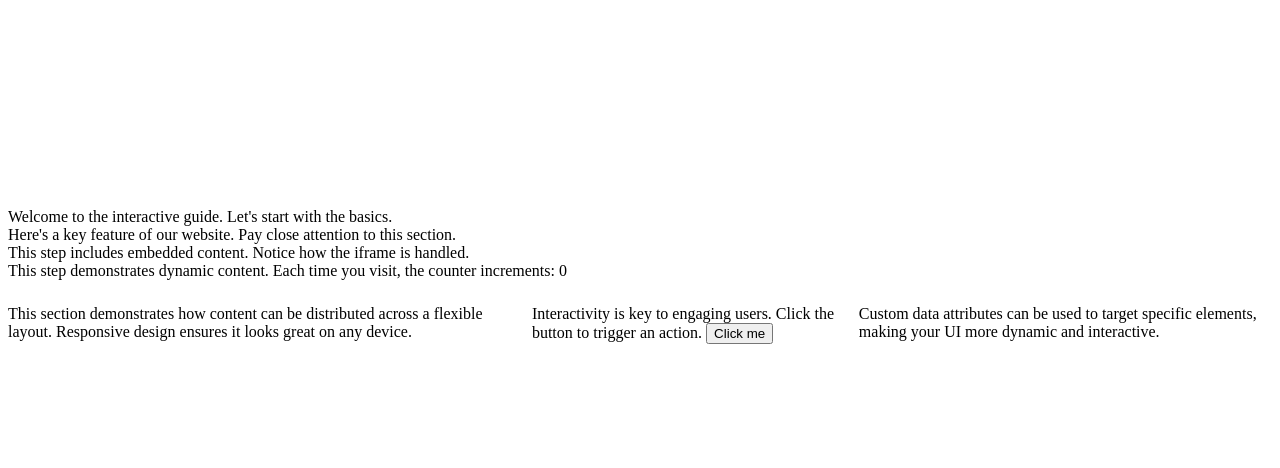
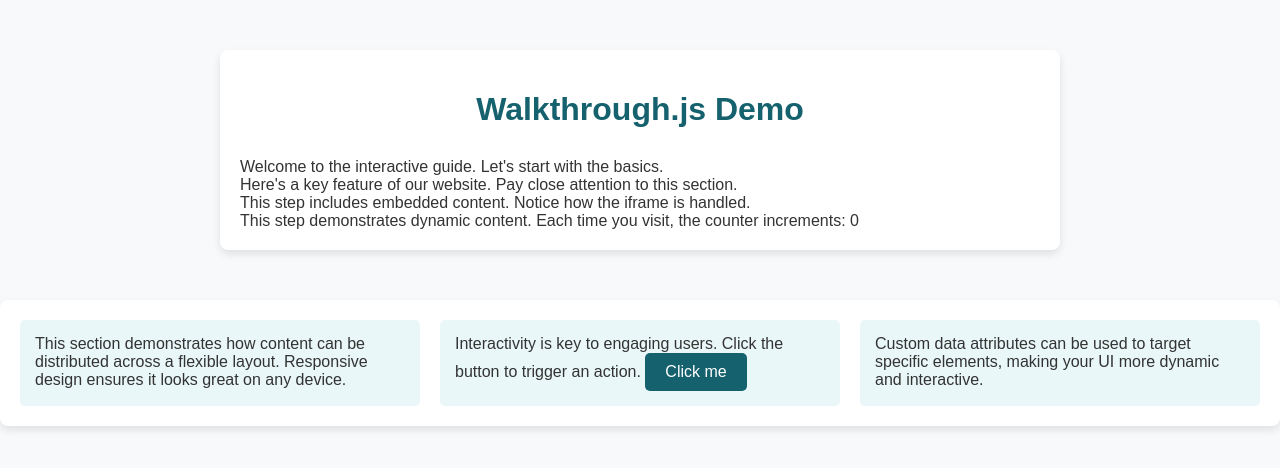
Before and after one commit to karim88/walkthrough.js, a website built with Vite: page demo/index.html in a window 1280 px wide. Built offline with nearby package versions, Linux system fonts and the light colour scheme.

Commit message:
chore: styling demo file

```diff
--- /dev/null
+++ b/demo/demo.css
@@ -0,0 +1,67 @@
+/* Global Styles */
+body {
+    font-family: 'Arial', sans-serif;
+    color: #333;
+    background-color: #f8f9fa;
+    margin: 0;
+    padding: 0;
+}
+
+/* Container */
+.container {
+    max-width: 800px;
+    margin: 50px auto;
+    padding: 20px;
+    background: #fff;
+    border-radius: 8px;
+    box-shadow: 0 4px 8px rgba(0, 0, 0, 0.1);
+}
+
+/* Title */
+h1 {
+    text-align: center;
+    color: #15616d;
+    margin-bottom: 30px;
+}
+
+
+/* Flex Container */
+.flex-container {
+    display: flex;
+    justify-content: space-between;
+    gap: 20px;
+    padding: 20px;
+    background-color: #fff;
+    border-radius: 8px;
+    box-shadow: 0 4px 8px rgba(0, 0, 0, 0.1);
+}
+
+/* Flex Items */
+.flex-item {
+    flex: 1;
+    padding: 15px;
+    background-color: #e9f7f8;
+    border-radius: 5px;
+    transition: transform 0.3s ease, background-color 0.3s ease;
+}
+
+.flex-item:hover {
+    background-color: #d1eff0;
+}
+
+/* Button Styles */
+.button-primary {
+    display: inline-block;
+    padding: 10px 20px;
+    font-size: 16px;
+    color: #fff;
+    background-color: #15616d;
+    border: none;
+    border-radius: 5px;
+    cursor: pointer;
+    transition: background-color 0.3s ease;
+}
+
+.button-primary:hover {
+    background-color: #104f5b;
+}
--- a/demo/index.html
+++ b/demo/index.html
@@ -1,42 +1,54 @@
 <!DOCTYPE html>
 <html lang="en">
+
 <head>
     <meta charset="UTF-8">
     <meta name="viewport" content="width=device-width, initial-scale=1.0">
     <title>Walkthrough.js Demo</title>
     <link rel="stylesheet" href="../dist/style.css">
+    <link rel="stylesheet" href="demo.css">
 </head>
+
 <body>
-<div style="padding-top: 200px">
+<div class="container">
+    <h1>Walkthrough.js Demo</h1>
+
     <!-- Step 1: Introduction to the Walkthrough -->
-    <div id="step1">Welcome to the interactive guide. Let's start with the basics.</div>
+    <div id="step1" class="walkthrough-step">
+        Welcome to the interactive guide. Let's start with the basics.
+    </div>
 
     <!-- Step 2: Highlighting a Key Feature -->
-    <div id="step2">Here's a key feature of our website. Pay close attention to this section.</div>
+    <div id="step2" class="walkthrough-step">
+        Here's a key feature of our website. Pay close attention to this section.
+    </div>
 
     <!-- Step 3: Embedded Content Example -->
-    <div id="step3">This step includes embedded content. Notice how the iframe is handled.</div>
+    <div id="step3" class="walkthrough-step">
+        This step includes embedded content. Notice how the iframe is handled.
+    </div>
 
     <!-- Step 4: Dynamic Content Interaction -->
-    <div id="step4">
-        This step demonstrates dynamic content. Each time you visit, the counter increments: <span id="counter"></span>
+    <div id="step4" class="walkthrough-step">
+        This step demonstrates dynamic content. Each time you visit, the counter increments:
+        <span id="counter"></span>
     </div>
 </div>
 
-<div style="margin-top: 25px; display: flex; justify-content: space-between; gap: 5px">
+<div class="flex-container">
     <!-- Flex Item 1: Responsive Layout Showcase -->
-    <div id="flex-1">
+    <div id="flex-1" class="flex-item">
         This section demonstrates how content can be distributed across a flexible layout. Responsive design ensures it looks great on any device.
     </div>
 
     <!-- Flex Item 2: Interactive Element Example -->
-    <div class="flex-2">
+    <div class="flex-item flex-2">
         Interactivity is key to engaging users. Click the button to trigger an action.
-        <button id="just-button">Click me</button>
+        <button id="just-button" class="button-primary">Click me</button>
     </div>
 
     <!-- Flex Item 3: Custom Data Attributes -->
-    <div data-uid="flex-3">
+    <div data-uid="flex-3" class="flex-item">
         Custom data attributes can be used to target specific elements, making your UI more dynamic and interactive.
     </div>
 </div>
@@ -47,7 +59,6 @@
     document.getElementById('counter').innerText = counter.toString();
     document.getElementById('just-button').addEventListener('click', () => alert('You clicked the button!'));
 
-    // Define the walkthrough steps
     const steps = [
         {
             selector: '#step1',
@@ -93,12 +104,13 @@
             selector: '[data-uid="flex-3"]',
             type: 'modal',
             content: '<h2>Custom Data Attributes</h2>' +
-                '<p>Utilizing custom data attributes can significantly enhance your application\'s dynamic capabilities.</p>',
+                '<p>Utilizing custom data attributes can significantly enhance your application\'s dynamic capabilities.</p>' +
+                '<img src="https://media2.giphy.com/media/v1.Y2lkPTc5MGI3NjExZWYycTF1c3BqMnJranFndzZ0cHhvNWJwMzc4aXZ1cW52NjJydm1paSZlcD12MV9pbnRlcm5hbF9naWZfYnlfaWQmY3Q9Zw/3nbxypT20Ulmo/giphy.webp" alt="Coffee Shop Cat GIF" />',
         },
     ];
 
-    // Initialize the walkthrough with the defined steps
     Walkthrough.initWalkthrough(steps);
 </script>
 </body>
+
 </html>
```
